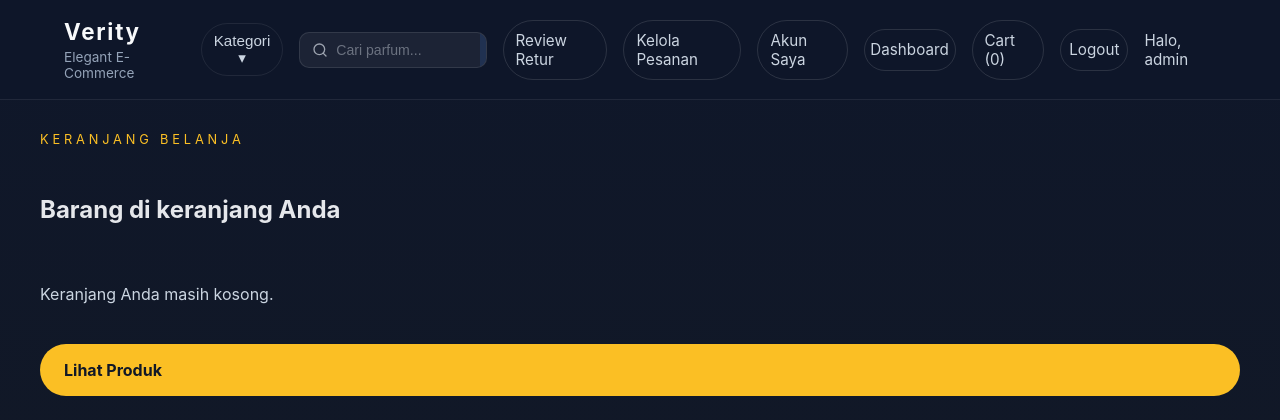
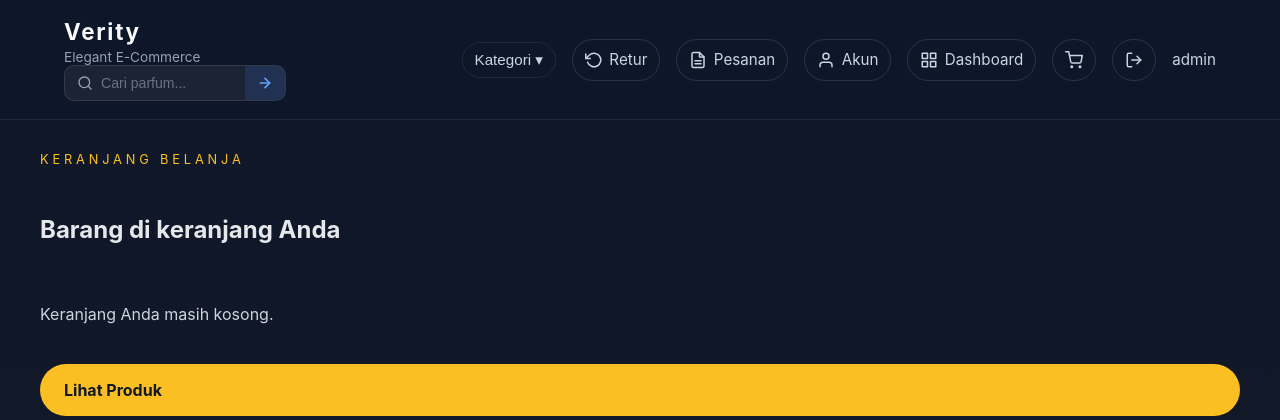
Before and after one commit to stevenemmanuelses/ecommerce, a Django app: page /cart/ in a window 1280 px wide. Shown: the top 420 px of the page. Run offline with Django 4.2, Linux system fonts and the light colour scheme; a user stored in the database is signed in; data comes from the database, SQL or seed files in the repository.

Commit message:
Update base.html

```diff
--- a/templates/base.html
+++ b/templates/base.html
@@ -10,9 +10,18 @@
     <div class="app-shell">
       <header class="app-header">
         <div class="topbar">
-          <div class="brand">
-            <a href="/">Verity</a>
-            <span>Elegant E-Commerce</span>
+          <div class="brand-search">
+            <div class="brand">
+              <a href="/">Verity</a>
+              <span>Elegant E-Commerce</span>
+            </div>
+            <form class="search-bar" action="{% url 'store:search' %}" method="get" role="search">
+              <svg class="search-icon" width="16" height="16" viewBox="0 0 24 24" fill="none" stroke="currentColor" stroke-width="2" stroke-linecap="round" stroke-linejoin="round"><circle cx="11" cy="11" r="8"></circle><line x1="21" y1="21" x2="16.65" y2="16.65"></line></svg>
+              <input type="text" name="q" placeholder="Cari parfum..." value="{{ request.GET.q|default:'' }}" autocomplete="off">
+              <button type="submit" class="search-btn" aria-label="Cari">
+                <svg width="16" height="16" viewBox="0 0 24 24" fill="none" stroke="currentColor" stroke-width="2.5" stroke-linecap="round" stroke-linejoin="round"><line x1="5" y1="12" x2="19" y2="12"></line><polyline points="12 5 19 12 12 19"></polyline></svg>
+              </button>
+            </form>
           </div>
           <nav>
             <div class="categories-dropdown">
@@ -24,26 +33,42 @@
                 {% endfor %}
               </div>
             </div>
-            <form class="search-bar" action="{% url 'store:search' %}" method="get" role="search">
-              <svg class="search-icon" width="16" height="16" viewBox="0 0 24 24" fill="none" stroke="currentColor" stroke-width="2" stroke-linecap="round" stroke-linejoin="round"><circle cx="11" cy="11" r="8"></circle><line x1="21" y1="21" x2="16.65" y2="16.65"></line></svg>
-              <input type="text" name="q" placeholder="Cari parfum..." value="{{ request.GET.q|default:'' }}" autocomplete="off">
-              <button type="submit" class="search-btn" aria-label="Cari">
-                <svg width="16" height="16" viewBox="0 0 24 24" fill="none" stroke="currentColor" stroke-width="2.5" stroke-linecap="round" stroke-linejoin="round"><line x1="5" y1="12" x2="19" y2="12"></line><polyline points="12 5 19 12 12 19"></polyline></svg>
-              </button>
-            </form>
             {% if request.user.is_authenticated %}
               {% if request.user.is_staff %}
-                <a class="nav-link" href="{% url 'store:return_review' %}">Review Retur</a>
-                <a class="nav-link" href="{% url 'store:order_management' %}">Kelola Pesanan</a>
+                <a class="nav-link" href="{% url 'store:return_review' %}" title="Review Retur">
+                  <svg width="18" height="18" viewBox="0 0 24 24" fill="none" stroke="currentColor" stroke-width="2" stroke-linecap="round" stroke-linejoin="round"><polyline points="1 4 1 10 7 10"></polyline><path d="M3.51 15a9 9 0 1 0 2.13-9.36L1 10"></path></svg>
+                  <span class="nav-text">Retur</span>
+                </a>
+                <a class="nav-link" href="{% url 'store:order_management' %}" title="Kelola Pesanan">
+                  <svg width="18" height="18" viewBox="0 0 24 24" fill="none" stroke="currentColor" stroke-width="2" stroke-linecap="round" stroke-linejoin="round"><path d="M14 2H6a2 2 0 0 0-2 2v16a2 2 0 0 0 2 2h12a2 2 0 0 0 2-2V8z"></path><polyline points="14 2 14 8 20 8"></polyline><line x1="16" y1="13" x2="8" y2="13"></line><line x1="16" y1="17" x2="8" y2="17"></line></svg>
+                  <span class="nav-text">Pesanan</span>
+                </a>
               {% endif %}
-              <a class="nav-link" href="{% url 'store:account' %}">Akun Saya</a>
-              <a class="nav-link" href="{% url 'store:dashboard' %}">Dashboard</a>
-              <a class="nav-link" href="{% url 'store:cart' %}">Cart ({{ cart_count }})</a>
-              <a class="nav-link" href="{% url 'store:logout' %}">Logout</a>
-              <span class="user-label">Halo, {{ request.user.username }}</span>
+              <a class="nav-link" href="{% url 'store:account' %}" title="Akun Saya">
+                <svg width="18" height="18" viewBox="0 0 24 24" fill="none" stroke="currentColor" stroke-width="2" stroke-linecap="round" stroke-linejoin="round"><path d="M20 21v-2a4 4 0 0 0-4-4H8a4 4 0 0 0-4 4v2"></path><circle cx="12" cy="7" r="4"></circle></svg>
+                <span class="nav-text">Akun</span>
+              </a>
+              <a class="nav-link" href="{% url 'store:dashboard' %}" title="Dashboard">
+                <svg width="18" height="18" viewBox="0 0 24 24" fill="none" stroke="currentColor" stroke-width="2" stroke-linecap="round" stroke-linejoin="round"><rect x="3" y="3" width="7" height="7"></rect><rect x="14" y="3" width="7" height="7"></rect><rect x="14" y="14" width="7" height="7"></rect><rect x="3" y="14" width="7" height="7"></rect></svg>
+                <span class="nav-text">Dashboard</span>
+              </a>
+              <a class="nav-link nav-cart" href="{% url 'store:cart' %}" title="Keranjang">
+                <svg width="18" height="18" viewBox="0 0 24 24" fill="none" stroke="currentColor" stroke-width="2" stroke-linecap="round" stroke-linejoin="round"><circle cx="9" cy="21" r="1"></circle><circle cx="20" cy="21" r="1"></circle><path d="M1 1h4l2.68 13.39a2 2 0 0 0 2 1.61h9.72a2 2 0 0 0 2-1.61L23 6H6"></path></svg>
+                {% if cart_count %}<span class="cart-badge">{{ cart_count }}</span>{% endif %}
+              </a>
+              <a class="nav-link" href="{% url 'store:logout' %}" title="Logout">
+                <svg width="18" height="18" viewBox="0 0 24 24" fill="none" stroke="currentColor" stroke-width="2" stroke-linecap="round" stroke-linejoin="round"><path d="M9 21H5a2 2 0 0 1-2-2V5a2 2 0 0 1 2-2h4"></path><polyline points="16 17 21 12 16 7"></polyline><line x1="21" y1="12" x2="9" y2="12"></line></svg>
+              </a>
+              <span class="user-label">{{ request.user.username }}</span>
             {% else %}
-              <a class="nav-link" href="{% url 'store:cart' %}">Cart ({{ cart_count }})</a>
-              <a class="nav-link" href="{% url 'store:login' %}">Login</a>
+              <a class="nav-link nav-cart" href="{% url 'store:cart' %}" title="Keranjang">
+                <svg width="18" height="18" viewBox="0 0 24 24" fill="none" stroke="currentColor" stroke-width="2" stroke-linecap="round" stroke-linejoin="round"><circle cx="9" cy="21" r="1"></circle><circle cx="20" cy="21" r="1"></circle><path d="M1 1h4l2.68 13.39a2 2 0 0 0 2 1.61h9.72a2 2 0 0 0 2-1.61L23 6H6"></path></svg>
+                {% if cart_count %}<span class="cart-badge">{{ cart_count }}</span>{% endif %}
+              </a>
+              <a class="nav-link" href="{% url 'store:login' %}" title="Login">
+                <svg width="18" height="18" viewBox="0 0 24 24" fill="none" stroke="currentColor" stroke-width="2" stroke-linecap="round" stroke-linejoin="round"><path d="M15 3h4a2 2 0 0 1 2 2v14a2 2 0 0 1-2 2h-4"></path><polyline points="10 17 15 12 10 7"></polyline><line x1="15" y1="12" x2="3" y2="12"></line></svg>
+                <span class="nav-text">Login</span>
+              </a>
             {% endif %}
           </nav>
         </div>
```
